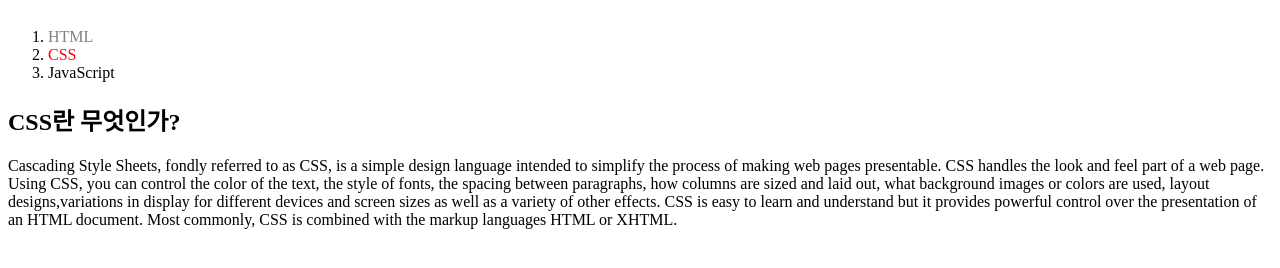
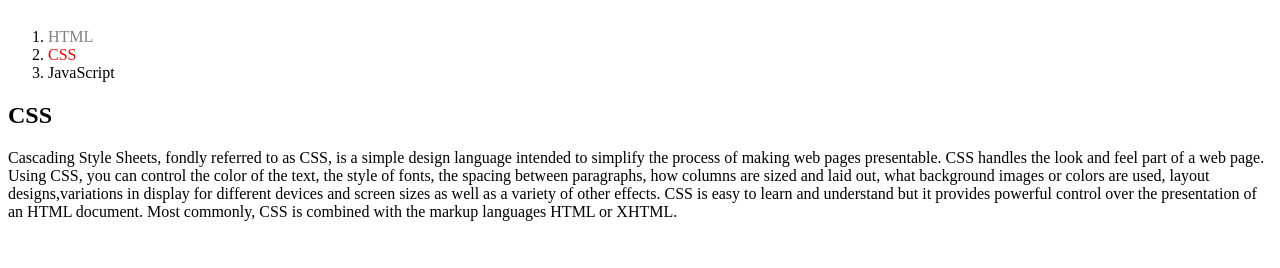
Before and after one commit to ejm88/WEB1.2.3, a plain HTML site: page 2.html in a window 1280 px wide. Shown: the part 84-352 px from the top of the page. Drawn offline with Linux system fonts and the light colour scheme.

Commit message:
Update 2.html

```diff
--- a/2.html
+++ b/2.html
@@ -36,7 +36,7 @@
       <li><a href="3.html"><font color="red">JavaScript</font></a></li>
     </ol>
     -->
-    <h2>CSS란 무엇인가?</h2>
+    <h2>CSS</h2>
     <p>Cascading Style Sheets, fondly referred to as CSS, is a simple design language intended to simplify the process of making web pages presentable.
 
 CSS handles the look and feel part of a web page. Using CSS, you can control the color of the text, the style of fonts, the spacing between paragraphs, how columns are sized and laid out, what background images or colors are used, layout designs,variations in display for different devices and screen sizes as well as a variety of other effects.
```
